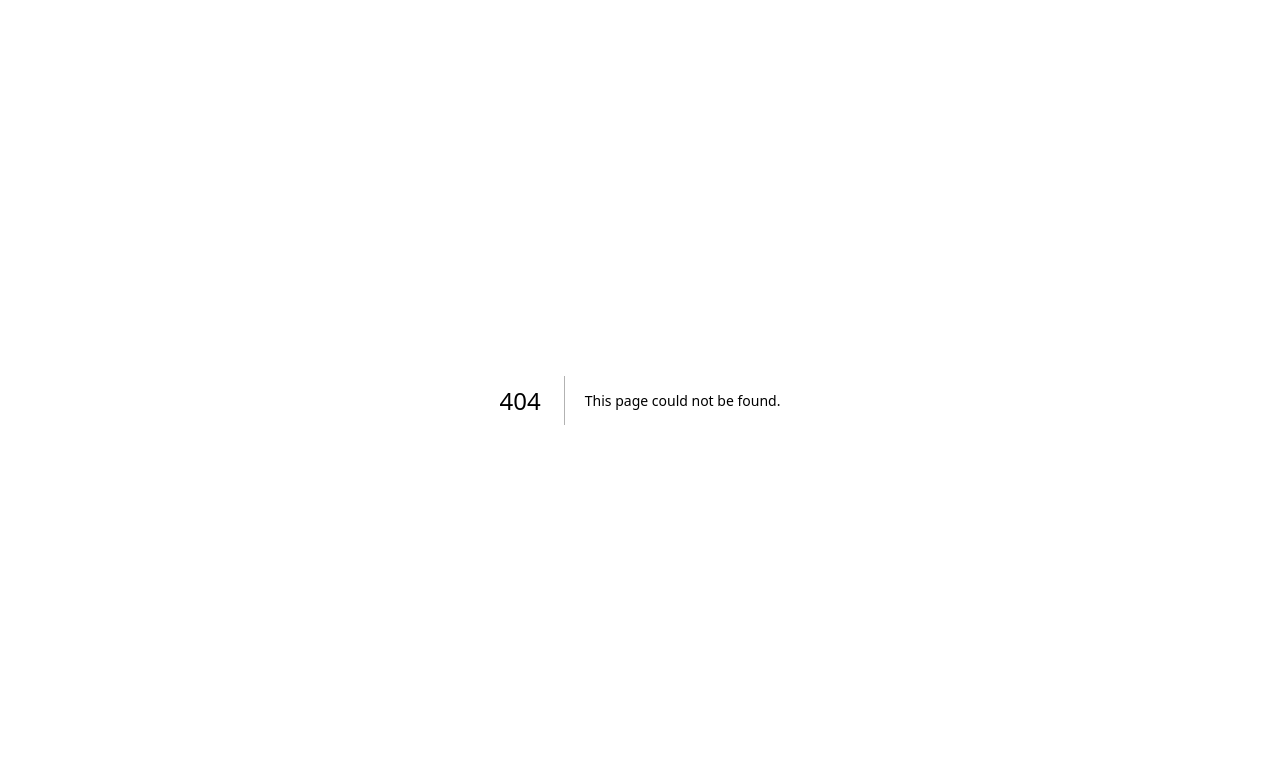
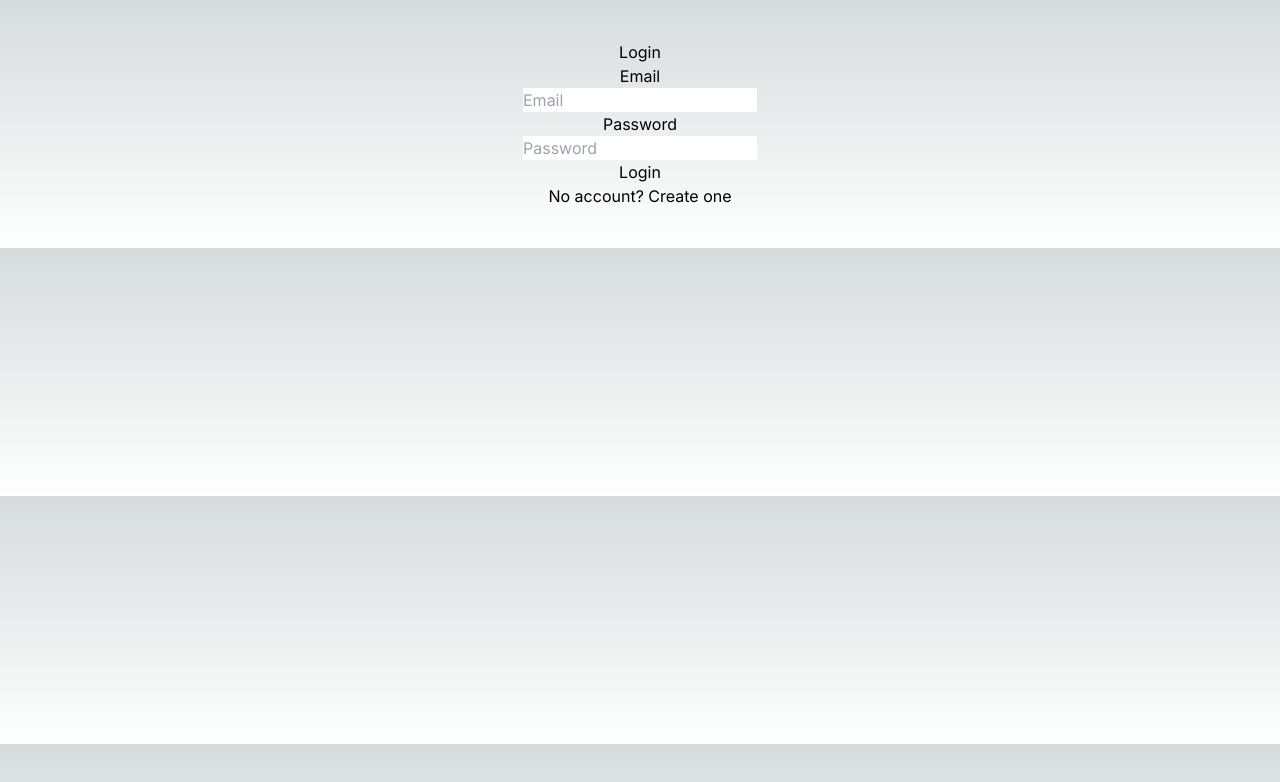
Before and after one commit to rfueston/kopla, a Next.js app: page /login in a window 1280 px wide. Before the commit this address had no page. Shown: the top 782 px of the page. Built offline with nearby package versions, Linux system fonts and the light colour scheme.

Commit message:
Add login page with integration with firebase auth

```diff
--- /dev/null
+++ b/context/AuthUserContext.jsx
@@ -0,0 +1,19 @@
+import { createContext, useContext, Context } from "react";
+import useFirebaseAuth from "../lib/useFirebaseAuth";
+
+const authUserContext = createContext({
+  authUser: null,
+  loading: true,
+  signInWithEmailAndPassword: async () => {},
+  createUserWithEmailAndPassword: async () => {},
+  signOut: async () => {},
+});
+
+export function AuthUserProvider({ children }) {
+  const auth = useFirebaseAuth();
+  return (
+    <authUserContext.Provider value={auth}>{children}</authUserContext.Provider>
+  );
+}
+
+export const useAuth = () => useContext(authUserContext);
--- /dev/null
+++ b/lib/useFirebaseAuth.jsx
@@ -0,0 +1,56 @@
+import { useState, useEffect } from "react";
+import { Firebase } from "firebase/app";
+import "firebase/auth";
+
+const formatAuthUser = (user) => ({
+  uid: user.uid,
+  email: user.email,
+});
+
+export default function useFirebaseAuth() {
+  const [authUser, setAuthUser] = useState(null);
+  const [loading, setLoading] = useState(true);
+
+  const authStateChanged = async (authState) => {
+    if (!authState) {
+      setLoading(false);
+      return;
+    }
+
+    setLoading(true);
+
+    var formattedUser = formatAuthUser(authState);
+
+    setAuthUser(formattedUser);
+
+    setLoading(false);
+  };
+
+  const clear = () => {
+    setAuthUser(null);
+    setLoading(true);
+  };
+
+  const signInWithEmailAndPassword = (email, password) =>
+    firebase.auth().signInWithEmailAndPassword(email, password);
+
+  const createUserWithEmailAndPassword = (email, password) =>
+    firebase.auth().createUserWithEmailAndPassword(email, password);
+
+  const signOut = () => firebase.auth().signOut().then(clear);
+
+  useEffect(() => {
+    const unsubscribe = firebase.auth().onAuthStateChanged(authStateChanged);
+    return () => unsubscribe();
+  }, []);
+
+  return {
+    authUser,
+    loading,
+    signInWithEmailAndPassword,
+    createUserWithEmailAndPassword,
+    signOut,
+  };
+}
+
+// Credit: https://blog.logrocket.com/implementing-authentication-in-next-js-with-firebase/
--- a/package.json
+++ b/package.json
@@ -15,10 +15,12 @@
     "autoprefixer": "10.4.16",
     "eslint": "8.49.0",
     "eslint-config-next": "13.5.2",
+    "firebase": "^10.4.0",
     "next": "13.5.2",
     "postcss": "8.4.30",
     "react": "18.2.0",
     "react-dom": "18.2.0",
+    "reactstrap": "^9.2.0",
     "tailwindcss": "3.3.3",
     "typescript": "5.2.2"
   }
--- /dev/null
+++ b/src/app/login/page.js
@@ -0,0 +1,97 @@
+"use client";
+import { useState } from "react";
+import Link from "next/link";
+import { useRouter } from "next/navigation";
+import { useAuth } from "../../../context/AuthUserContext";
+
+import {
+  Container,
+  Row,
+  Col,
+  Button,
+  Form,
+  FormGroup,
+  Label,
+  Input,
+  Alert,
+} from "reactstrap";
+
+export default function Home() {
+  const [email, setEmail] = useState("");
+  const [password, setPassword] = useState("");
+  const [error, setError] = useState(null);
+  const router = useRouter();
+  const { signInWithEmailAndPassword } = useAuth();
+
+  const onSubmit = (event) => {
+    setError(null);
+    signInWithEmailAndPassword(email, password)
+      .then((authUser) => {
+        console.log("Success. The user is created in firebase");
+        router.push("/main");
+      })
+      .catch((error) => {
+        setError(error.message);
+      });
+    event.preventDefault();
+  };
+
+  return (
+    <Container className="text-center" style={{ padding: "40px 0px" }}>
+      <Row>
+        <Col>
+          <h2>Login</h2>
+        </Col>
+      </Row>
+      <Row style={{ maxWidth: "400px", margin: "auto" }}>
+        <Col>
+          <Form onSubmit={onSubmit}>
+            {error && <Alert color="danger">{error}</Alert>}
+            <FormGroup row>
+              <Label for="loginEmail" sm={4}>
+                Email
+              </Label>
+              <Col sm={8}>
+                <Input
+                  type="email"
+                  value={email}
+                  onChange={(event) => setEmail(event.target.value)}
+                  name="email"
+                  id="loginEmail"
+                  placeholder="Email"
+                />
+              </Col>
+            </FormGroup>
+            <FormGroup row>
+              <Label for="loginPassword" sm={4}>
+                Password
+              </Label>
+              <Col sm={8}>
+                <Input
+                  type="password"
+                  name="password"
+                  value={password}
+                  onChange={(event) => setPassword(event.target.value)}
+                  id="loginPassword"
+                  placeholder="Password"
+                />
+              </Col>
+            </FormGroup>
+            <FormGroup row>
+              <Col>
+                <Button>Login</Button>
+              </Col>
+            </FormGroup>
+            <FormGroup row>
+              <Col>
+                No account? <Link href="/sign_up">Create one</Link>
+              </Col>
+            </FormGroup>
+          </Form>
+        </Col>
+      </Row>
+    </Container>
+  );
+}
+
+// Credit: https://blog.logrocket.com/implementing-authentication-in-next-js-with-firebase/
--- a/src/app/main/page.js
+++ b/src/app/main/page.js
@@ -0,0 +1,5 @@
+import Image from "next/image";
+
+export default function Home() {
+  return <h1>Success!, logged in </h1>;
+}
```
Also changed, not shown: lib/firebase.js (added, +13 -0 lines), src/app/loggin/page.js (deleted), 2 other files (tests, documents, lock files or other folders).
